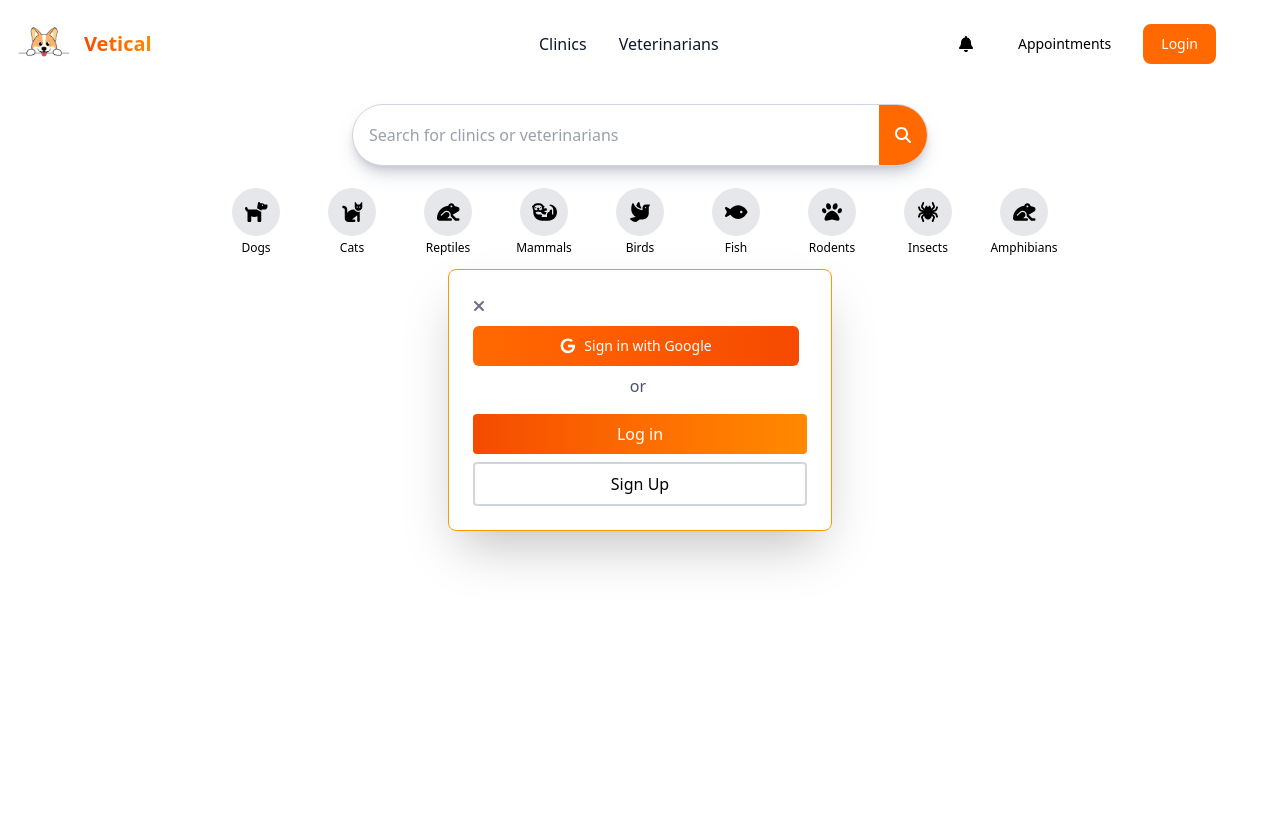
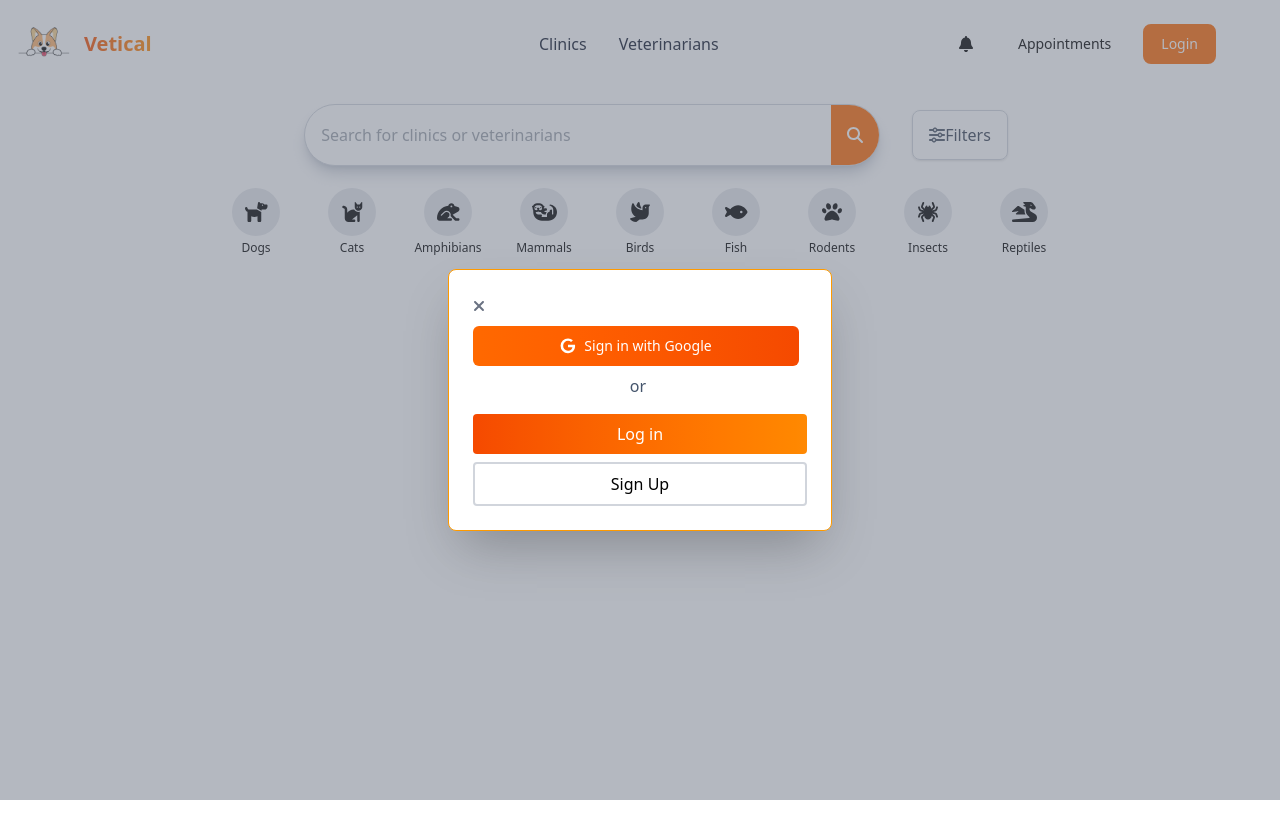
Before and after one commit to LeanKurtEscano/Vetical, a React (Vite) app in the folder Frontend/vetical-app/: page / in a window 1280 px wide. Both pictures are taken after a click on the button "Login". Shown: the top 838 px of the page. Built offline with nearby package versions, Linux system fonts and the light colour scheme; no server answers.

Commit message:
Added the filter button also improved the UI

```diff
--- a/Frontend/vetical-app/src/components/CategoryList.tsx
+++ b/Frontend/vetical-app/src/components/CategoryList.tsx
@@ -8,20 +8,20 @@ import {
   faDove,
   faFish,
   faPaw,
-  faHorse,
+  faDragon,
   faSpider
 } from '@fortawesome/free-solid-svg-icons';
 
 const categories = [
   { id: 1, name: 'Dogs', icon: faDog },
   { id: 2, name: 'Cats', icon: faCat },
-  { id: 3, name: 'Reptiles', icon: faFrog },
+  { id: 3, name: 'Amphibians', icon: faFrog },
   { id: 4, name: 'Mammals', icon: faOtter },
   { id: 5, name: 'Birds', icon: faDove },
   { id: 6, name: 'Fish', icon: faFish },
   { id: 7, name: 'Rodents', icon: faPaw },
   { id: 9, name: 'Insects', icon: faSpider },
-  { id: 10, name: 'Amphibians', icon: faFrog },
+  { id: 10, name: 'Reptiles', icon: faDragon },
 
 ];
 
--- /dev/null
+++ b/Frontend/vetical-app/src/components/FilterButton.tsx
@@ -0,0 +1,13 @@
+import { FontAwesomeIcon } from "@fortawesome/react-fontawesome";
+import { faSliders } from "@fortawesome/free-solid-svg-icons";
+
+const FilterButton = () => {
+  return (
+    <button className="flex items-center cursor-pointer  px-4 py-2 h-[50px] border border-gray-300 rounded-lg shadow-sm hover:bg-gray-100 transition duration-200">
+      <FontAwesomeIcon icon={faSliders} className="text-gray-600" />
+      <span className="text-gray-700 font-medium">Filters</span>
+    </button>
+  );
+};
+
+export default FilterButton;
--- a/Frontend/vetical-app/src/components/Search.tsx
+++ b/Frontend/vetical-app/src/components/Search.tsx
@@ -4,7 +4,7 @@ import { faSearch } from '@fortawesome/free-solid-svg-icons';
 
 const Search: React.FC = () => {
     return (
-        <div className="flex items-center justify-center p-4">
+        <div className="flex w-1/2 relative items-center justify-center p-4">
             <div className="bg-white border border-gray-300 shadow-lg shadow-gray-400/50 rounded-full flex w-full max-w-xl">
                 <input
                     type="text"
--- a/Frontend/vetical-app/src/sections/Home.tsx
+++ b/Frontend/vetical-app/src/sections/Home.tsx
@@ -1,11 +1,17 @@
 import React from 'react'
 import Search from '../components/Search'
 import CategoryList from '../components/CategoryList'
+import FilterButton from '../components/FilterButton'
 
 const Home:React.FC = () => {
   return (
     <section className='w-full min-h-screen '>
-        <Search/>
+      <div className=' w-full flex justify-center items-center flex-row'>
+      <Search/>
+      <FilterButton />
+
+      </div>
+
        <CategoryList />
 
 
--- a/Frontend/vetical-app/src/sections/Login.tsx
+++ b/Frontend/vetical-app/src/sections/Login.tsx
@@ -16,15 +16,22 @@ const Login: React.FC = () => {
     }
 
     return (
-      <section className="h-screen w-full absolute  inset-0 flex justify-center items-center">
-      <div className="relative flex flex-col p-6 z-20 border-1 border-amber-500 rounded-lg shadow-2xl w-96">
+      <section className="h-screen w-full fixed inset-0 flex justify-center items-center bg-gray-500/50  z-50">
+  <div className="relative flex flex-col p-6 bg-white border-1 border-amber-500 rounded-lg shadow-2xl w-96">
+
     <div className="cursor-pointer mb-2" onClick={closeLogin}>
       <FontAwesomeIcon icon={faTimes} className="text-gray-500 text-base" />
     </div>
+
+
     <GoogleButton />
+
+
     <div className="flex items-center justify-center flex-row mb-2">
       <p className="text-center text-slate-600 mr-1">or</p>
     </div>
+
+
     <div className="flex flex-col">
       <button
         type="submit"
@@ -41,7 +48,7 @@ const Login: React.FC = () => {
               viewBox="0 0 1792 1792"
               xmlns="http://www.w3.org/2000/svg"
             >
-                  <path d="M526 1394q0 53-37.5 90.5t-90.5 37.5q-52 0-90-38t-38-90q0-53 37.5-90.5t90.5-37.5 90.5 37.5 37.5 90.5zm498 206q0 53-37.5 90.5t-90.5 37.5-90.5-37.5-37.5-90.5 37.5-90.5 90.5-37.5 90.5 37.5 37.5 90.5zm-704-704q0 53-37.5 90.5t-90.5 37.5-90.5-37.5-37.5-90.5 37.5-90.5 90.5-37.5 90.5 37.5 37.5 90.5zm1202 498q0 52-38 90t-90 38q-53 0-90.5-37.5t-37.5-90.5 37.5-90.5 90.5-37.5 90.5 37.5 37.5 90.5zm-964-996q0 66-47 113t-113 47-113-47-47-113 47-113 113-47 113 47 47 113zm1170 498q0 53-37.5 90.5t-90.5 37.5-90.5-37.5-37.5-90.5 37.5-90.5 90.5-37.5 90.5 37.5 37.5 90.5zm-640-704q0 80-56 136t-136 56-136-56-56-136 56-136 136-56 136 56 56 136zm530 206q0 93-66 158.5t-158 65.5q-93 0-158.5-65.5t-65.5-158.5q0-92 65.5-158t158.5-66q92 0 158 66t66 158z"></path>
+              <path d="M526 1394q0 53-37.5 90.5t-90.5 37.5q-52 0-90-38t-38-90q0-53 37.5-90.5t90.5-37.5 90.5 37.5 37.5 90.5z"></path>
             </svg>
             Loading...
           </>
```
Lines whose indentation alone changed are shown as unchanged.
